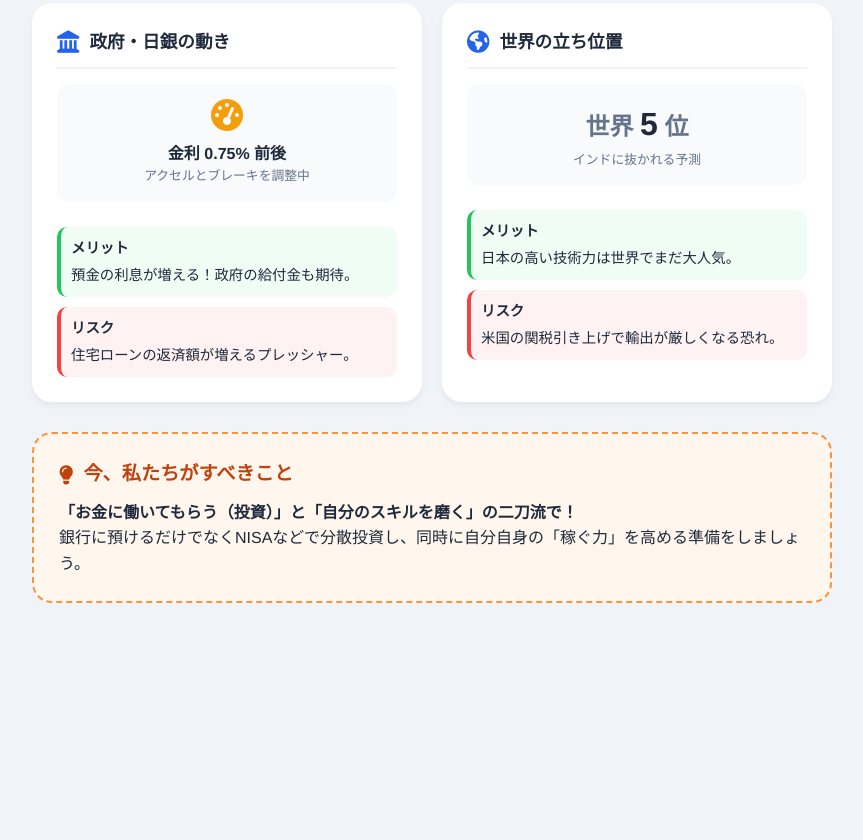
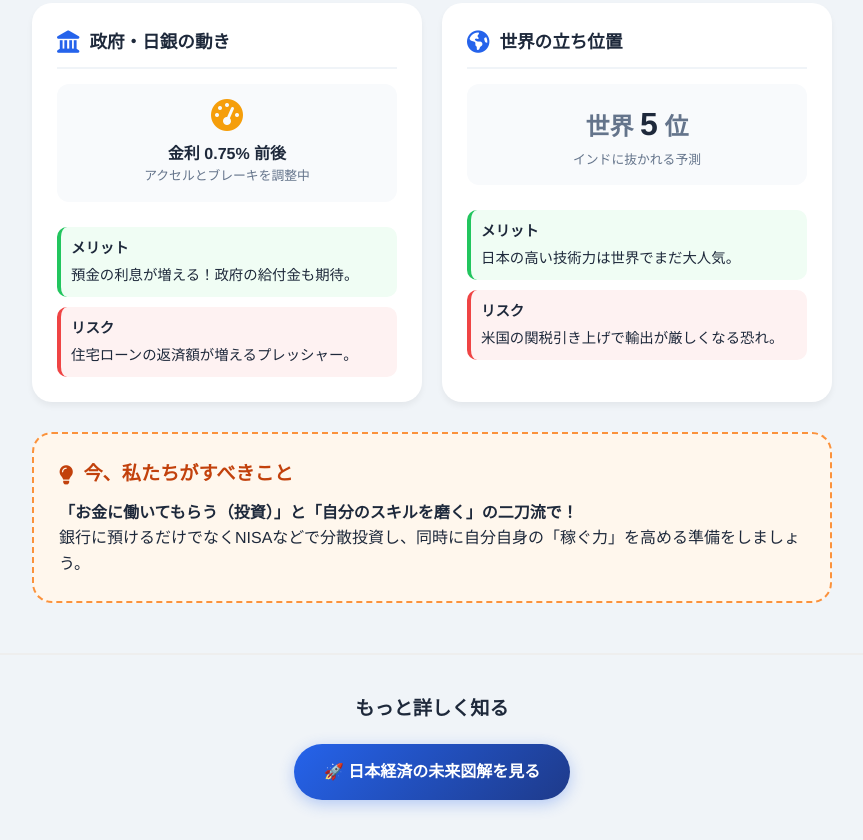
Before and after one commit to michiharu2339-lgtm/my-gdp-map, a plain HTML site: page index.html in a window 1280 px wide. Shown: the part 706-1546 px from the top of the page, without its empty margins (208-1071 px from the left). Before the commit the page ends 1329 px from the top, so only its background shows below. Drawn offline with Linux system fonts and the light colour scheme.

Commit message:
Update index.html

```diff
--- a/index.html
+++ b/index.html
@@ -262,5 +262,13 @@
     </div>
 </div>
 
-</body>
+
+
+    <div style="text-align: center; margin-top: 50px; padding: 20px; border-top: 2px solid #eee;">
+        <p style="font-size: 1.2rem; font-weight: bold; color: #1e293b;">もっと詳しく知る</p>
+        <a href="fff.html" style="display: inline-block; padding: 15px 30px; background: linear-gradient(135deg, #2563eb, #1e3a8a); color: white; border-radius: 50px; text-decoration: none; font-weight: bold; box-shadow: 0 4px 15px rgba(37,99,235,0.3);">
+            🚀 日本経済の未来図解を見る
+        </a>
+    </div>
+    </body>
 </html>
```
